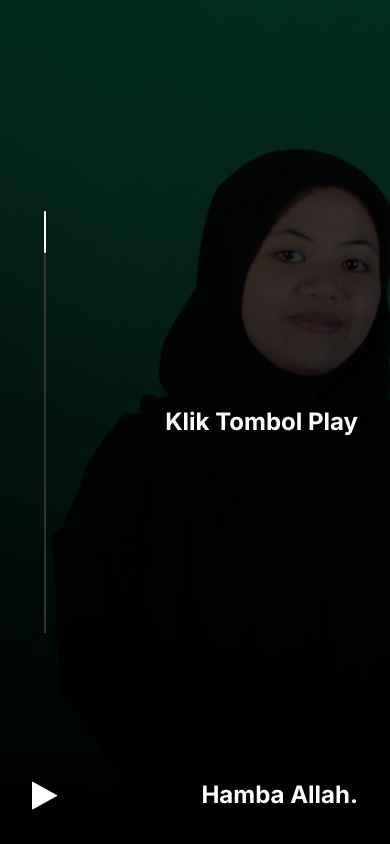
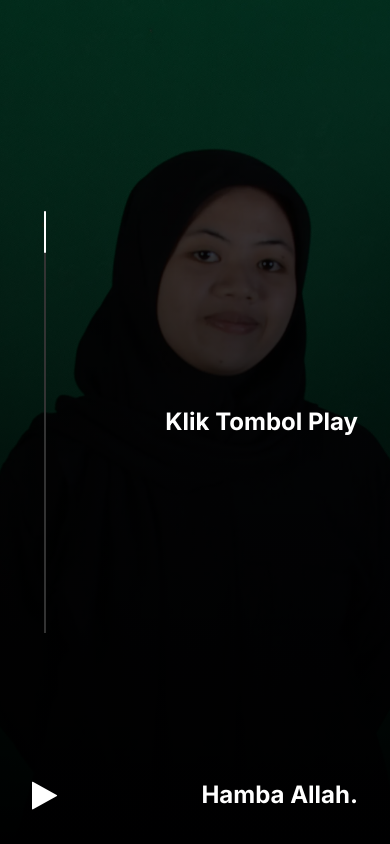
Before and after one commit to muhammadalief19/for-her, a plain HTML site: page index.html in a window 390 px wide. Drawn offline with Linux system fonts and the light colour scheme.

Commit message:
mengubah posisi background

```diff
--- a/style.css
+++ b/style.css
@@ -155,6 +155,6 @@ body {
     background: linear-gradient(rgba(0, 0, 0, 0.6), rgba(0, 0, 0.6)),
       url("background-mb.webp");
     background-size: cover;
-    background-position: left center;
+    background-position: center;
   }
 }
```
